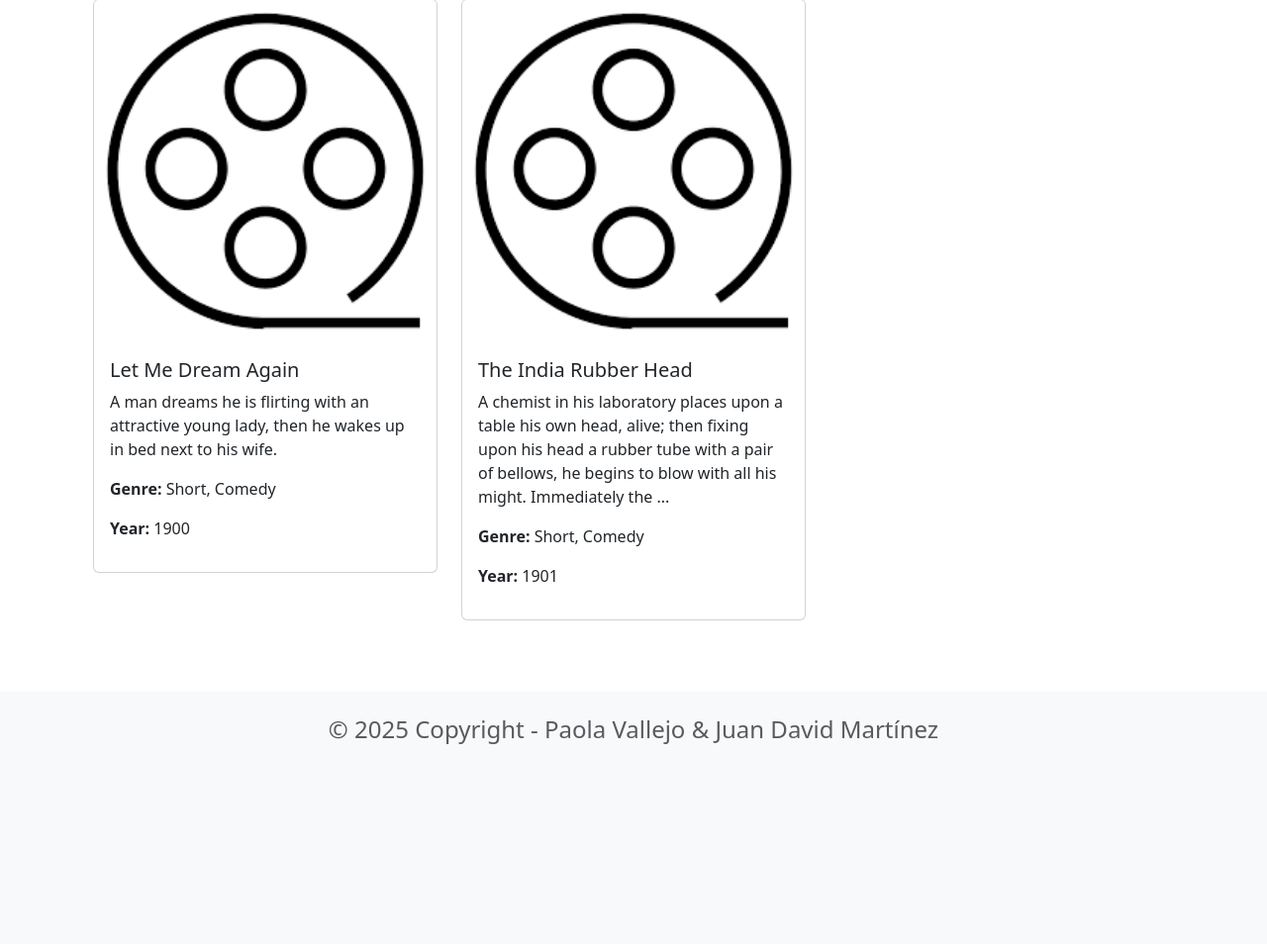
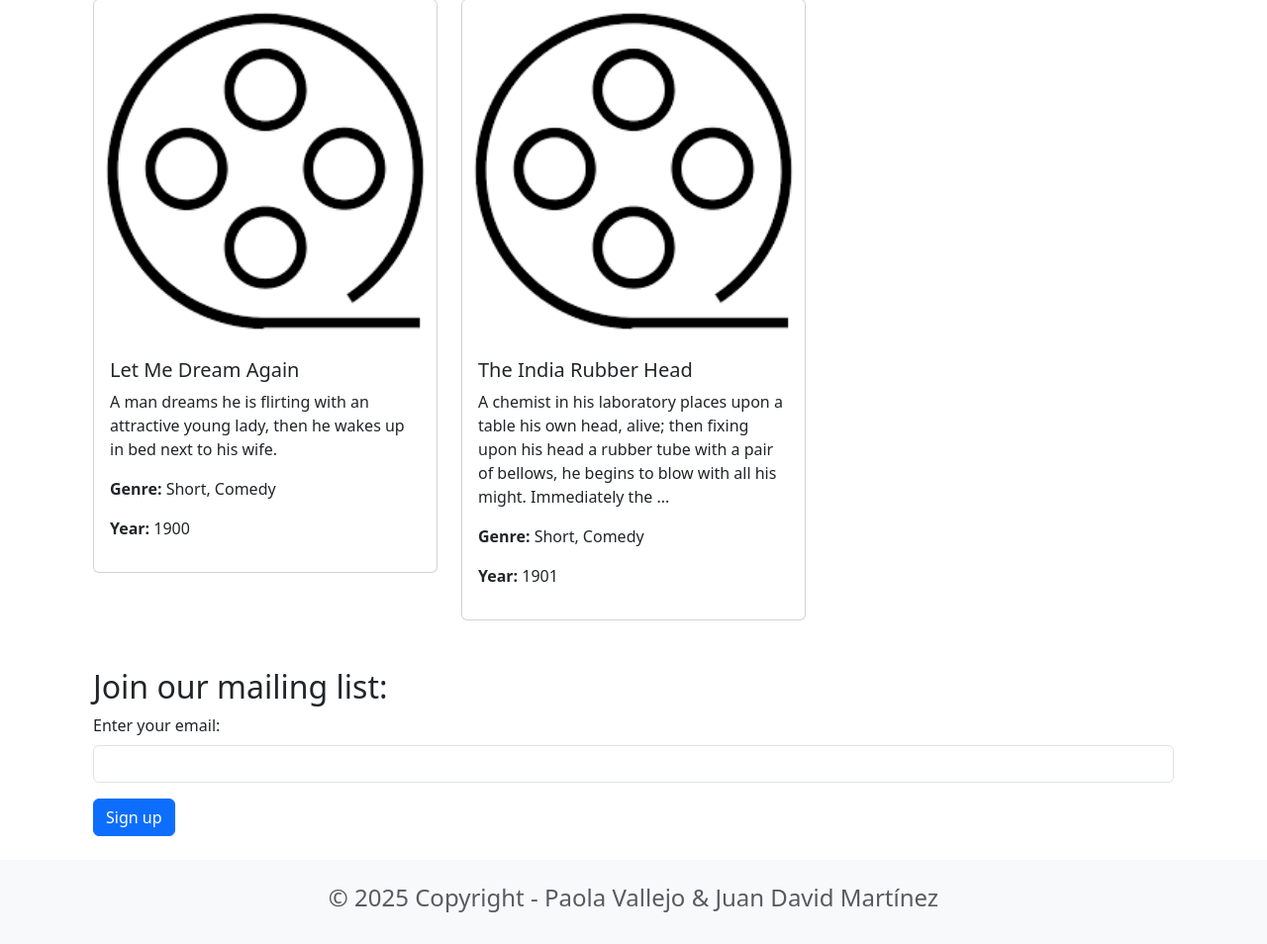
Before and after one commit to fcastroj/Taller1---P1, a Django app: template movie/templates/home.html in a window 1280 px wide. Shown: the part 4229-5183 px from the top of the page at 99% size. Before the commit the page ends 4981 px from the top, so only its background shows below. Run offline with Django 5.2, Linux system fonts and the light colour scheme; the template is opened without the code that fills it: values that come from a table or form of the project are taken from there, others are empty; data comes from the database, SQL or seed files in the repository.

Commit message:
Email reciever added

```diff
--- a/movie/templates/home.html
+++ b/movie/templates/home.html
@@ -35,7 +35,15 @@
         </div>
         {% endfor %}
     </div>
-
-    <br/><br/>
+    <br/>
+    <br/>
+    <h2>Join our mailing list:</h2>
+    <form action = "{% url 'signup' %}">
+        <div class = "mb-3">
+            <label for="email" class="form-label">Enter your email:</label>
+            <input type="email" class="form-control" name="email" />
+        </div>
+        <button type="submit" class="btn btn-primary">Sign up</button>
+    </form>
 </div>
 {%endblock content%}
--- /dev/null
+++ b/movie/templates/signup.html
@@ -0,0 +1,2 @@
+<h2>Added {{email}} to mailing list</h2>
+<a href="{% url 'home' %}">Home</a>
--- a/movie/views.py
+++ b/movie/views.py
@@ -90,3 +90,8 @@ def statistics_view(request):
 
     # Pasar ambas gráficas a la plantilla
     return render(request, 'statistics.html', {'graphic': graphic, 'graphic_genre': graphic_genre})
+
+
+def signup(request):
+    email = request.GET.get('email')
+    return render(request, 'signup.html', {'email': email})
--- a/moviereviews/urls.py
+++ b/moviereviews/urls.py
@@ -27,6 +27,7 @@ urlpatterns = [
     path('about', movieViews.about, name='about'),
     path('news/', include('news.urls')),
     path('statistics/', movieViews.statistics_view, name='statistics'),
+    path('signup/', movieViews.signup, name='signup'),
 ]
 
 urlpatterns += static(settings.MEDIA_URL, document_root=settings.MEDIA_ROOT)
```
